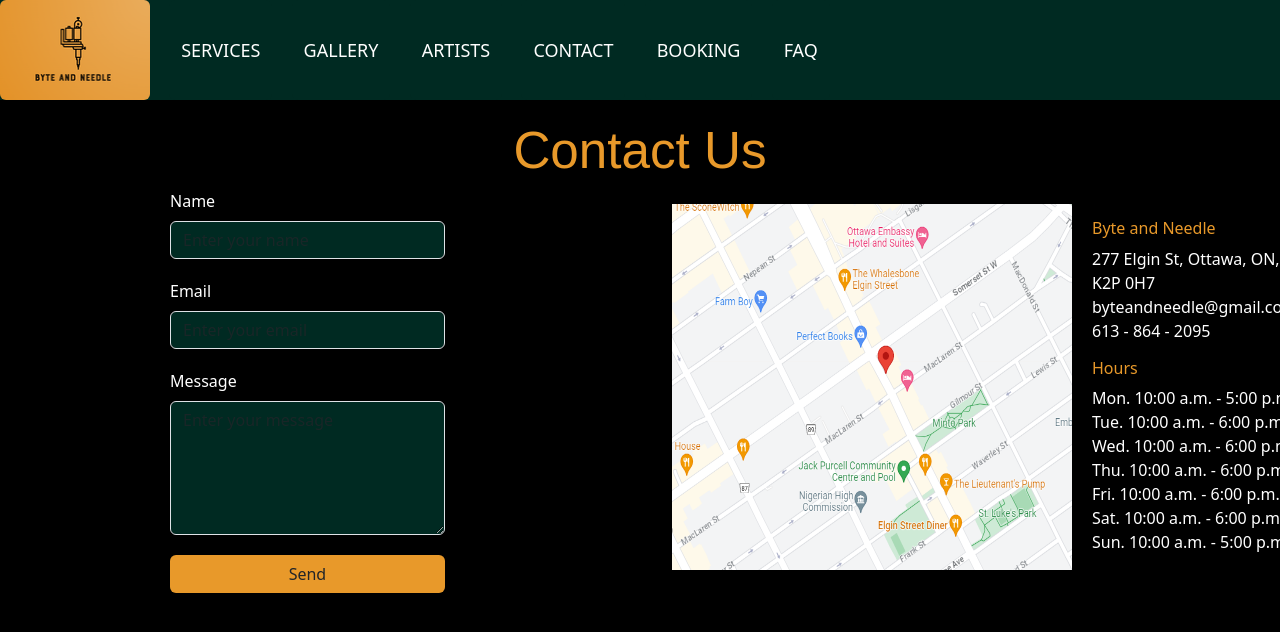
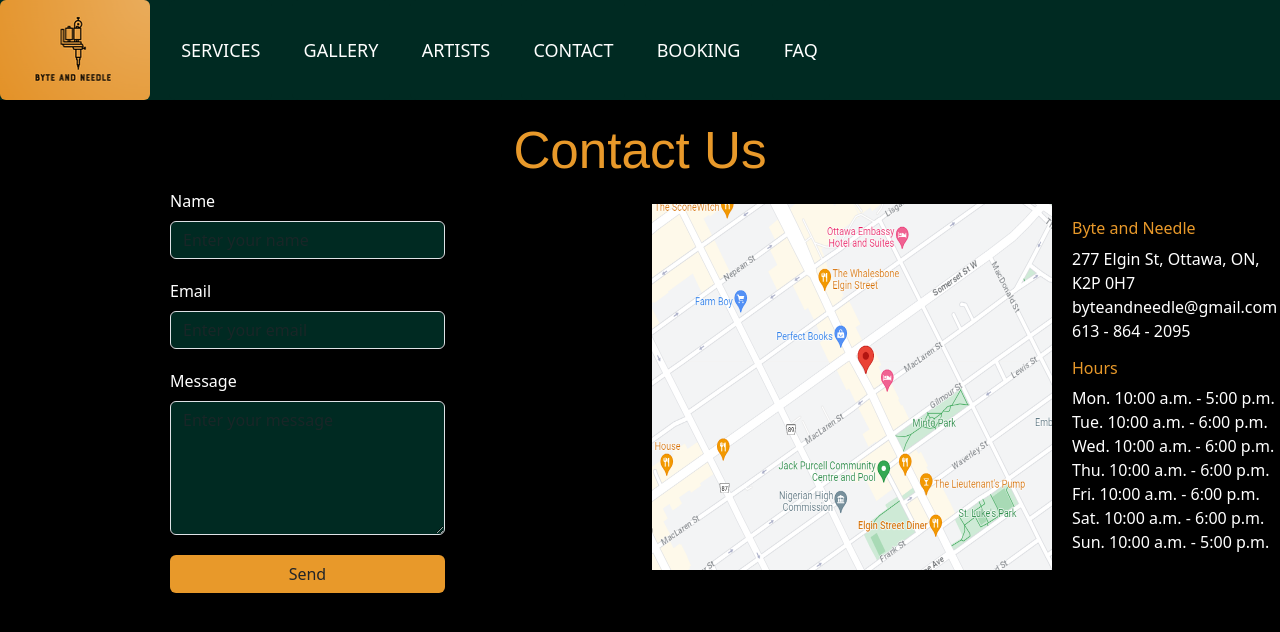
Before and after one commit to James-Hepburn/byte-and-needle.github.io, a plain HTML site: page contact.html in a window 1280 px wide. Drawn offline with Linux system fonts and the light colour scheme.

Commit message:
Update contact.html

```diff
--- a/contact.html
+++ b/contact.html
@@ -86,7 +86,7 @@
       display: flex;
       justify-content: flex-start;
       margin-top: 15px;
-      margin-left: 20px;
+      margin-right: 50px;
     }
 
     .map-container img {
```
